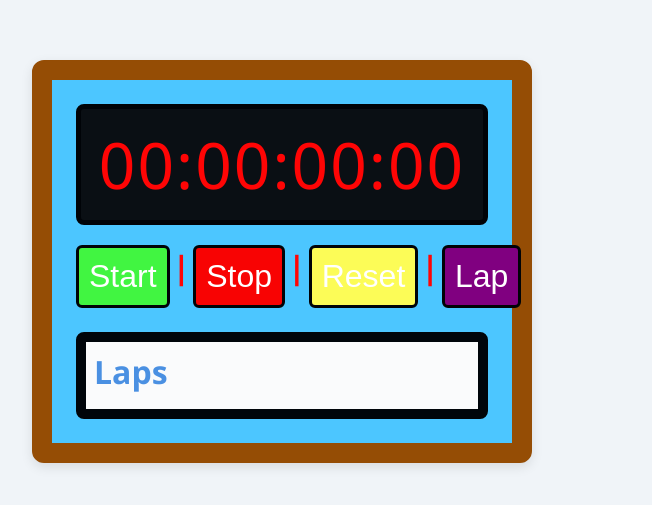
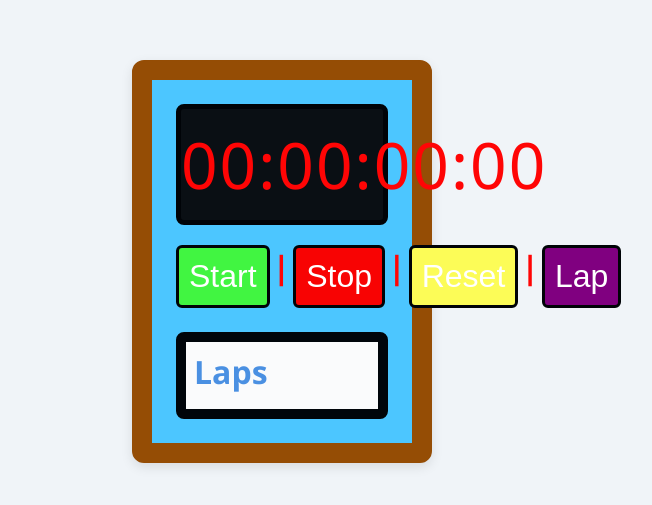
Before and after one commit to pratheen003/Simple-Stopwatch, a plain HTML site: page index.html in a window 1280 px wide. Shown: the part 139-644 px from the top of the page, without its empty margins (358-1010 px from the left). Drawn offline with Linux system fonts and the light colour scheme.

Commit message:
Add files via upload

```diff
--- a/index.js
+++ b/index.js
@@ -25,7 +25,8 @@ function startTimer() {
   resetBtn.disabled = false;
   lapBtn.disabled = false;
 
-  interval = setInterval(() => {
+  interval = setInterval(() =>
+    {
     tens++;
     if (tens >= 100) {
       tens = 0;
--- a/style.css
+++ b/style.css
@@ -18,7 +18,7 @@ body {
   border: 20px solid #954d05;
   border-radius: 12px;
   box-shadow: 0 4px 12px rgba(0,0,0,0.1);
-  width: 500px;
+  width: 300px;
   padding: 24px;
 }
 .display {
```
